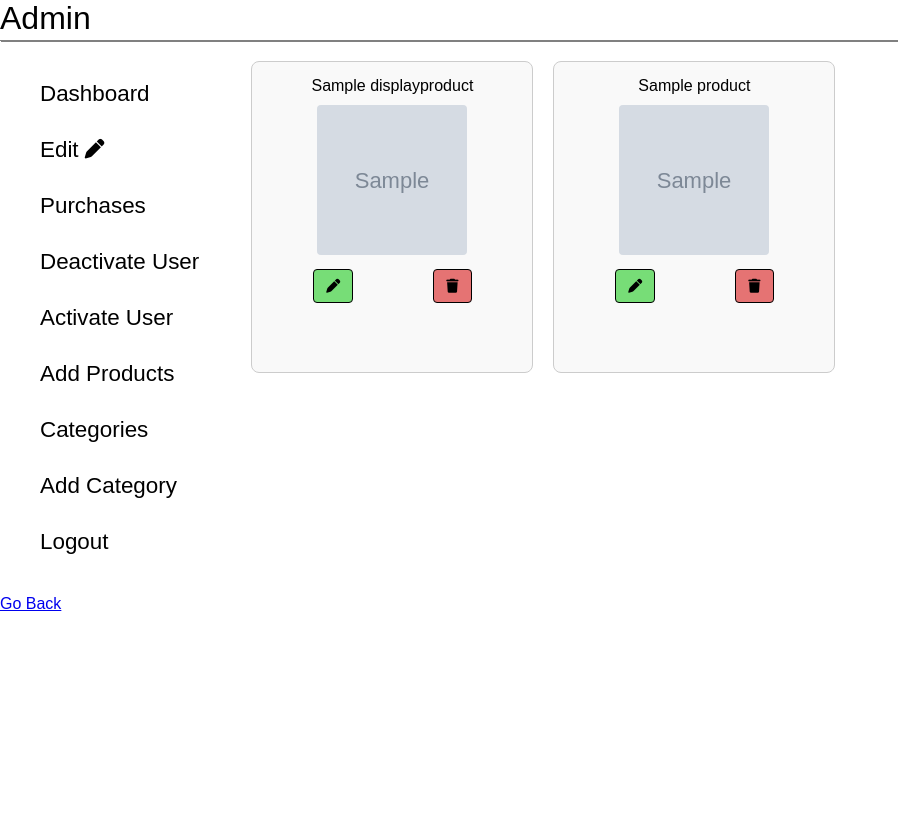
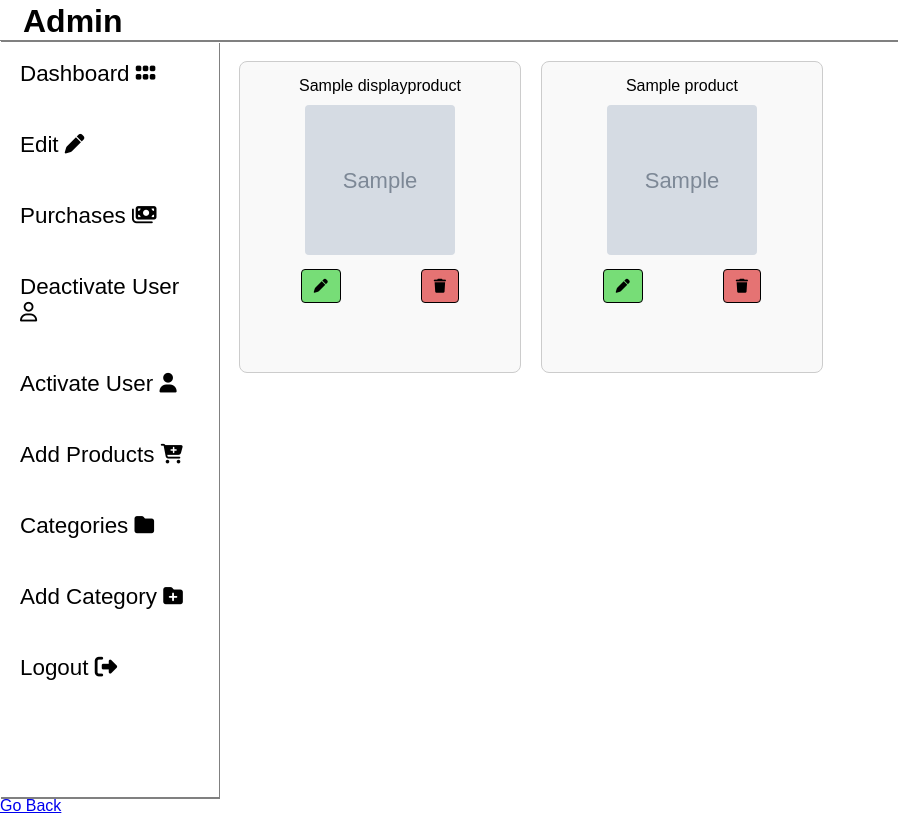
Before and after one commit to UnstaBleSos/7th-sem-Project-Content-Based-Filtering, a Flask app: page /products in a window 1280 px wide. Shown: the whole page, without its empty margins (0-898 px from the left). Before the commit the page ends 611 px from the top, so only its background shows below. Run offline with Flask 3, Linux system fonts and the light colour scheme; tables that the repository leaves empty hold one stand-in row (values such as "Sample post"); grey boxes marked "Sample" are stand-in pictures; parts of the project's set-up code (start-up, migrations or seed data) failed here and were passed over.

Commit message:
coolor needed

```diff
--- a/app.py
+++ b/app.py
@@ -453,7 +453,7 @@ def checkout():
         INSERT INTO purchase (productid, productname, quantity, productprice, userid)
         VALUES (:productid, :productname, :quantity, :productprice, :userid)
     """)
-    db.session.execute(insertquery,{'productid':pid,'productname':pname,'quantity':quantity,'productprice':price,'userid':user})
+    db.session.execute(insertquery,{'productid':pid,'productname':pname,'quantity':quantity,'productprice':totalprice,'userid':user})
     db.session.commit()
 
 
@@ -506,7 +506,6 @@ def esewa_failure():
         return redirect(url_for('signin'))
     else:
         user = session['userid']
-
     pid = request.form.get("pid")
     pname = request.form.get("pname")
     price = request.form.get("price")
--- a/templates/admin/admin.html
+++ b/templates/admin/admin.html
@@ -12,6 +12,7 @@
     .admin{
         display:flex;
     }
+
     .updates-view{
        position:absolute;
        top:10%;
@@ -30,6 +31,10 @@
        {% include './admin/adminsidebar.html' %}
         {%include './admin/adminbody.html' %}
    </div>
+
+
+       </div>
+
     <div class="updates-view">
          {%include './admin/viewupdate.html' %}
     </div>
--- a/templates/admin/adminbody.html
+++ b/templates/admin/adminbody.html
@@ -18,7 +18,7 @@
         justify-content: center; /* Centers items in the row */
         gap: 150px; /* Adds spacing between items */
         max-width: 80%; /* Limits the total width of the content */
-        margin-top:20px ;
+
         margin-right:300px;
     }
 
--- a/templates/admin/adminheader.html
+++ b/templates/admin/adminheader.html
@@ -11,6 +11,7 @@
         height:5vh;
         box-shadow: 1px 1px grey;
         font-size:2rem;
+
     }
 
 </style>
@@ -18,7 +19,7 @@
 <nav class="nav">
         <a href="/admin" style="text-decoration:none;
     color:black">
-           <p>Admin</p>
+           <h3 style="margin-left:20px;font-size:2rem; padding:3px;">Admin</h3>
         </a>
 
 
--- a/templates/admin/adminsidebar.html
+++ b/templates/admin/adminsidebar.html
@@ -2,9 +2,12 @@
     .sidebar {
     display: flex;
     flex-direction: column;
-    gap: 10px;
-    width: 200px;
+    gap: 25px;
+    width: 203px;
     padding: 10px;
+    box-shadow: 1px 2px gray;
+
+    height:92vh;
 }
 .sidebar a {
     color: black;
@@ -16,13 +19,13 @@
 <link rel="stylesheet" href="https://cdnjs.cloudflare.com/ajax/libs/font-awesome/6.7.1/css/all.min.css" integrity="sha512-5Hs3dF2AEPkpNAR7UiOHba+lRSJNeM2ECkwxUIxC1Q/FLycGTbNapWXB4tP889k5T5Ju8fs4b1P5z/iB4nMfSQ==" crossorigin="anonymous" referrerpolicy="no-referrer" />
 
 <div class="sidebar">
-            <a href="admin">Dashboard</a>
+            <a href="admin">Dashboard <i class="fa-solid fa-grip"></i></a>
             <a href="products">Edit   <i class="fa-solid fa-pen fa-sm"></i></a>
-            <a href="/purchase">Purchases </a>
-            <a href="/adminusers">Deactivate User </a>
-            <a href="/adminusersdeactive">Activate User </a>
-            <a href="/addproduct">Add Products</a>
-            <a href="/category">Categories</a>
-            <a href="/addcategory">Add Category</a>
-            <a href="/adminlogout">Logout</a>
+            <a href="/purchase">Purchases <i class="fa-solid fa-money-bills fa-sm"></i></a>
+            <a href="/adminusers">Deactivate User <i class="fa-regular fa-user fa-sm"></i></a>
+            <a href="/adminusersdeactive">Activate User <i class="fa-solid fa-user fa-sm"></i></a>
+            <a href="/addproduct">Add Products <i class="fa-solid fa-cart-plus fa-sm"></i></a>
+            <a href="/category">Categories <i class="fa-solid fa-folder fa-sm"></i></a>
+            <a href="/addcategory">Add Category <i class="fa-solid fa-folder-plus fa-sm"></i></a>
+            <a href="/adminlogout">Logout <i class="fa-solid fa-right-from-bracket"></i></a>
 </div>
--- a/templates/admin/products.html
+++ b/templates/admin/products.html
@@ -12,14 +12,16 @@ body{
         .products-container {
             display: flex;
             gap: 20px;
-            padding: 20px;
+
         }
         .product-items {
             display: flex;
             flex-wrap: wrap;
             gap: 20px;
-            width: 85%;
+            width: 83%;
             text-align: center;
+            margin: 0 auto;
+            margin-top:20px;
         }
 
 .card {
--- a/templates/admin/purchase.html
+++ b/templates/admin/purchase.html
@@ -31,7 +31,7 @@
             display:flex;
             flex-wrap:wrap;
             gap:20px;
-            width:85%;
+            width:77%;
         }
         .purchase-info{
             display:flex;
--- a/templates/admin/removeuser.html
+++ b/templates/admin/removeuser.html
@@ -7,6 +7,7 @@
     <link rel="stylesheet" href="./admin/admincss.css">
 </head>
 <body>
+    {% include 'admin/adminheader.html' %}
    <div class="body" style="display:flex;">
     {% include 'admin/adminsidebar.html' %}
     <div style="display:flex;justify-content:center;align-item:center;margin-left:25%;">
--- a/templates/checkout.html
+++ b/templates/checkout.html
@@ -99,6 +99,8 @@
             padding: 20px;
             border-radius: 8px;
             margin: 0 auto;
+            border: 1px solid black;
+            border-radius: 8px;
         }
 
         .checkout-image {
--- a/templates/success.html
+++ b/templates/success.html
@@ -63,7 +63,7 @@
                 </button>
 
                 <button>
-                    <a href="detail" >View Details</a>
+                    <a href="detail" >Purchase History</a>
                 </button>
             </div>
         {% else %}
```
Also changed, not shown: templates/admin/adminusers.html (+7 -2 lines), templates/admin/adminusersdeactive.html (+9 -4 lines), templates/admin/category.html (+11 -4 lines), templates/admin/viewupdate.html (+10 -0 lines).
